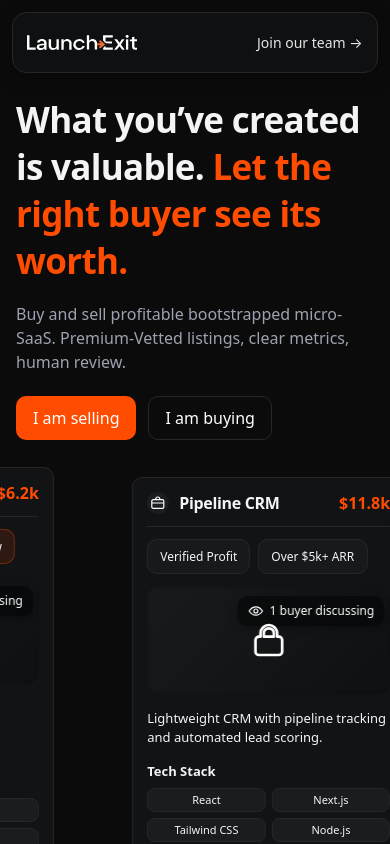
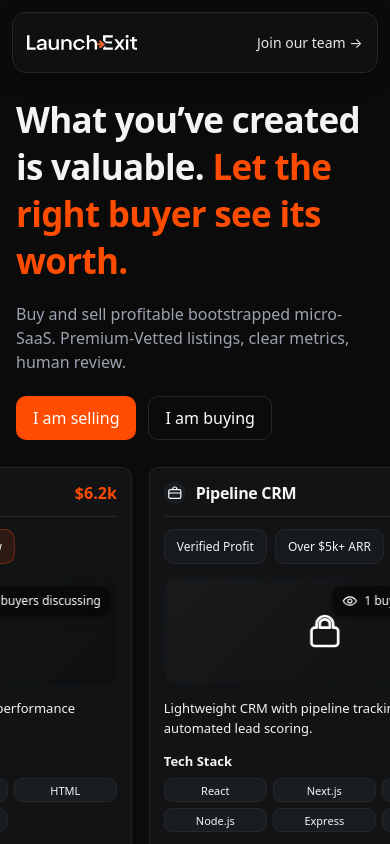
Before and after one commit to ygt-design/launch-exit-form, a React (Vite) app: page /#/ in a window 390 px wide. Built offline with nearby package versions, Linux system fonts and the light colour scheme.

Commit message:
Mobile: widen listing cards and reduce marquee gap

```diff
--- a/src/components/ListingCard.jsx
+++ b/src/components/ListingCard.jsx
@@ -9,7 +9,7 @@
   border-radius: var(--radius);
   background: #111315;
   padding: 14px;
-  width: clamp(260px, 70vw, 360px);
+  width: clamp(280px, 90vw, 360px);
 `
 
 const Header = styled.div`
--- a/src/components/ListingsCarousel.jsx
+++ b/src/components/ListingsCarousel.jsx
@@ -20,7 +20,7 @@
     <Wrapper>
       <Marquee gradient={false} speed={40} pauseOnHover={false} direction="left" autoFill>
         {listings.map((l, i) => (
-          <div key={i} style={{ width: 'min(360px, 86vw)', marginRight: 16 }}>
+          <div key={i} style={{ width: 'min(360px, 94vw)', marginRight: 8 }}>
             <ListingCard {...l} ctaLabel="Message Founder" />
           </div>
         ))}
```
